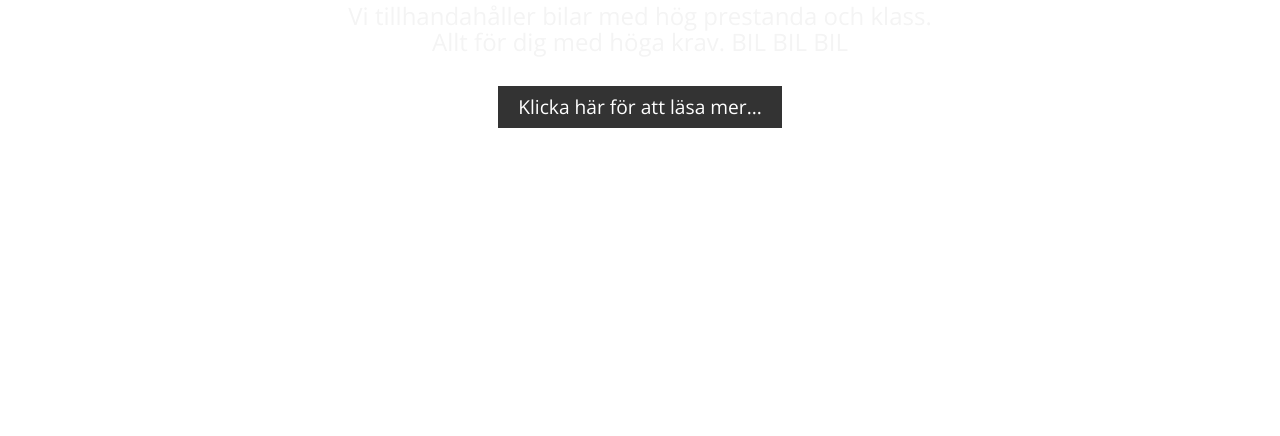
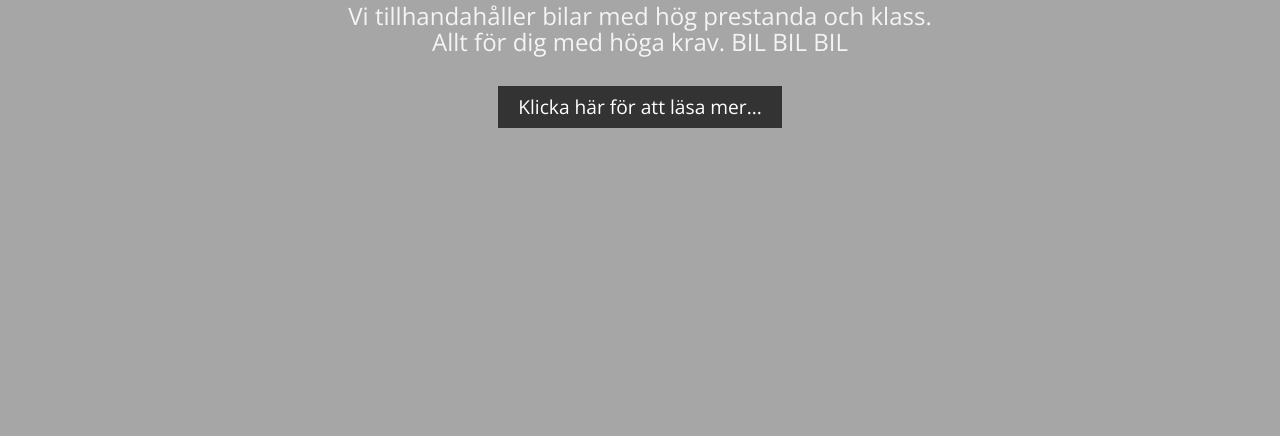
Before and after one commit to Kungia/WestCoastCars, a plain HTML site: page Version 2 - flexbox/index.html in a window 1280 px wide. Shown: the part 364-800 px from the top of the page. Drawn offline with nearby package versions, Linux system fonts and the light colour scheme; files that its build step writes are made by us from their sources.

Commit message:
Ca 50% genom index. iconerna bråkar

```diff
--- a/Version 2 - flexbox/content/css/landing-page.css
+++ b/Version 2 - flexbox/content/css/landing-page.css
@@ -3,6 +3,7 @@
     height: 100vh;
     position: relative;
     color: var(--light-color);
+
 }
 .landing .content {
 
@@ -26,3 +27,18 @@
     max-width: 600px;
     margin: 1.3rem 0 2rem;
 }
+
+.landing::before{
+    content: '';
+    position: absolute;
+    top: 0;
+    left: 0;
+    width: 100%;
+    height: 100%;
+    background-color: var(--dark-color);
+    opacity: 0.4;
+}
+
+.landing *{
+    z-index: 1;
+}
```
